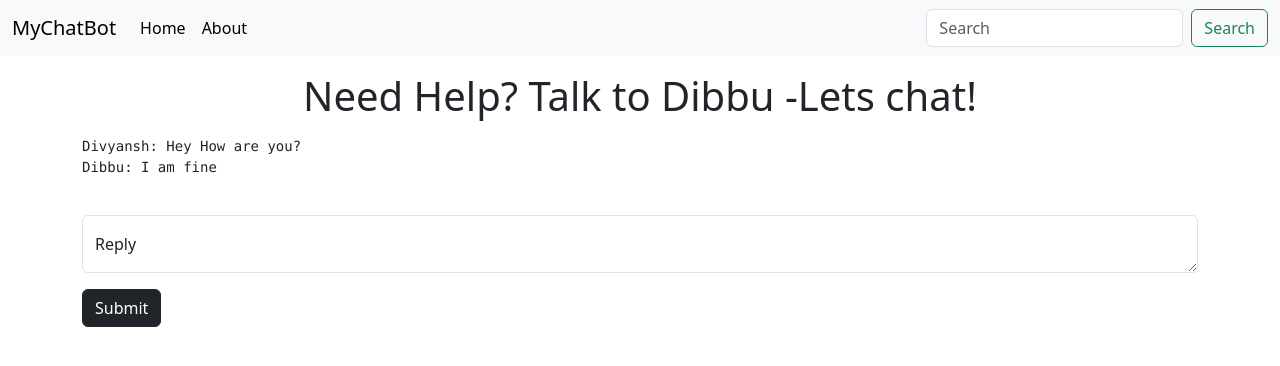
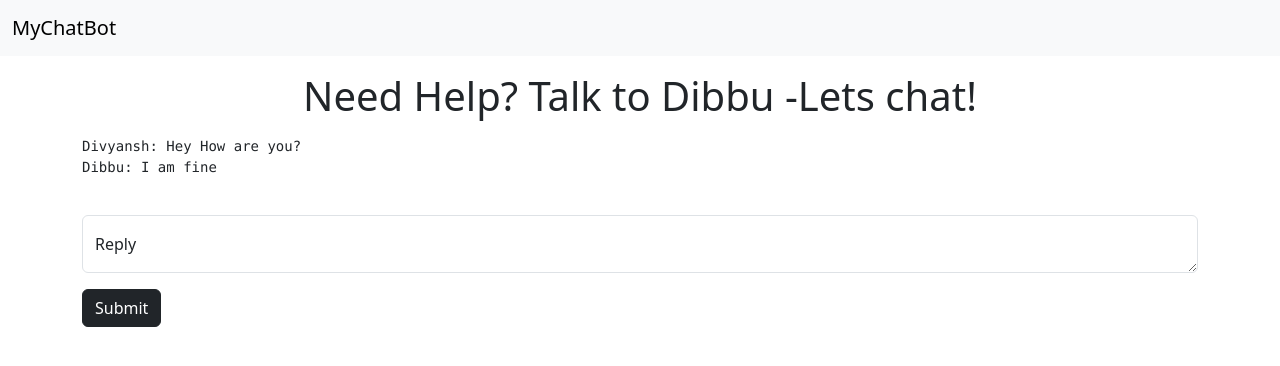
Before and after one commit to Dibbu19/ChatBot-Django-And-OpenAI-, a Django app: page /chat in a window 1280 px wide. Shown: the top 366 px of the page. Run offline with Django 4.2, Linux system fonts and the light colour scheme.

Commit message:
ChatBot Ready

```diff
--- a/home/urls.py
+++ b/home/urls.py
@@ -20,7 +20,6 @@ from home.views import chat, about, chatAPI
 
 urlpatterns = [
     path('chat', chat, name='home'),
-    path('about', about, name='about'),
     path('api', chatAPI, name='chatAPI')
 
 
--- a/templates/index.html
+++ b/templates/index.html
@@ -28,28 +28,14 @@
         </button>
         <div class="collapse navbar-collapse" id="navbarSupportedContent">
           <ul class="navbar-nav me-auto mb-2 mb-lg-0">
+            {% comment %}
             <li class="nav-item">
               <a class="nav-link active" aria-current="page" href="/home"
                 >Home</a
               >
             </li>
-            <li class="nav-item">
-              <a class="nav-link active" aria-current="page" href="/about"
-                >About</a
-              >
-            </li>
+            {% endcomment %}
           </ul>
-          <form class="d-flex" role="search">
-            <input
-              class="form-control me-2"
-              type="search"
-              placeholder="Search"
-              aria-label="Search"
-            />
-            <button class="btn btn-outline-success" type="submit">
-              Search
-            </button>
-          </form>
         </div>
       </div>
     </nav>
```
Also changed, not shown: templates/about.html (deleted, +0 -12 lines).
